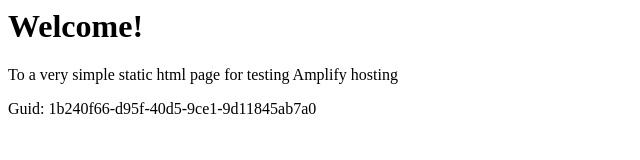
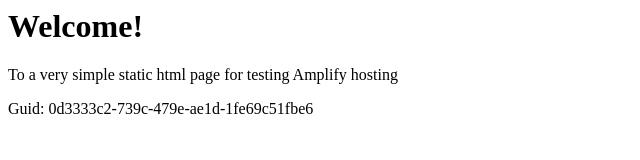
Before and after one commit to aws-aemilia-bom/Github-PR-Commit-Integration-Test-DoNotTouch-GitHubWebhookPushCanaryTest-v1-prod-ap-south-1, a website: page src/index.html in a window 1280 px wide. Shown: the full height of the page, 0-640 px from the left. Drawn offline with Linux system fonts and the light colour scheme.

Commit message:
commit from integ tests

```diff
--- a/src/index.html
+++ b/src/index.html
@@ -12,6 +12,6 @@
 <body>
     <h1>Welcome!</h1>
     <p>To a very simple static html page for testing Amplify hosting</p>
-    <p>Guid: 1b240f66-d95f-40d5-9ce1-9d11845ab7a0</p></body>
+    <p>Guid: 0d3333c2-739c-479e-ae1d-1fe69c51fbe6</p></body>
 
 </html>
```
